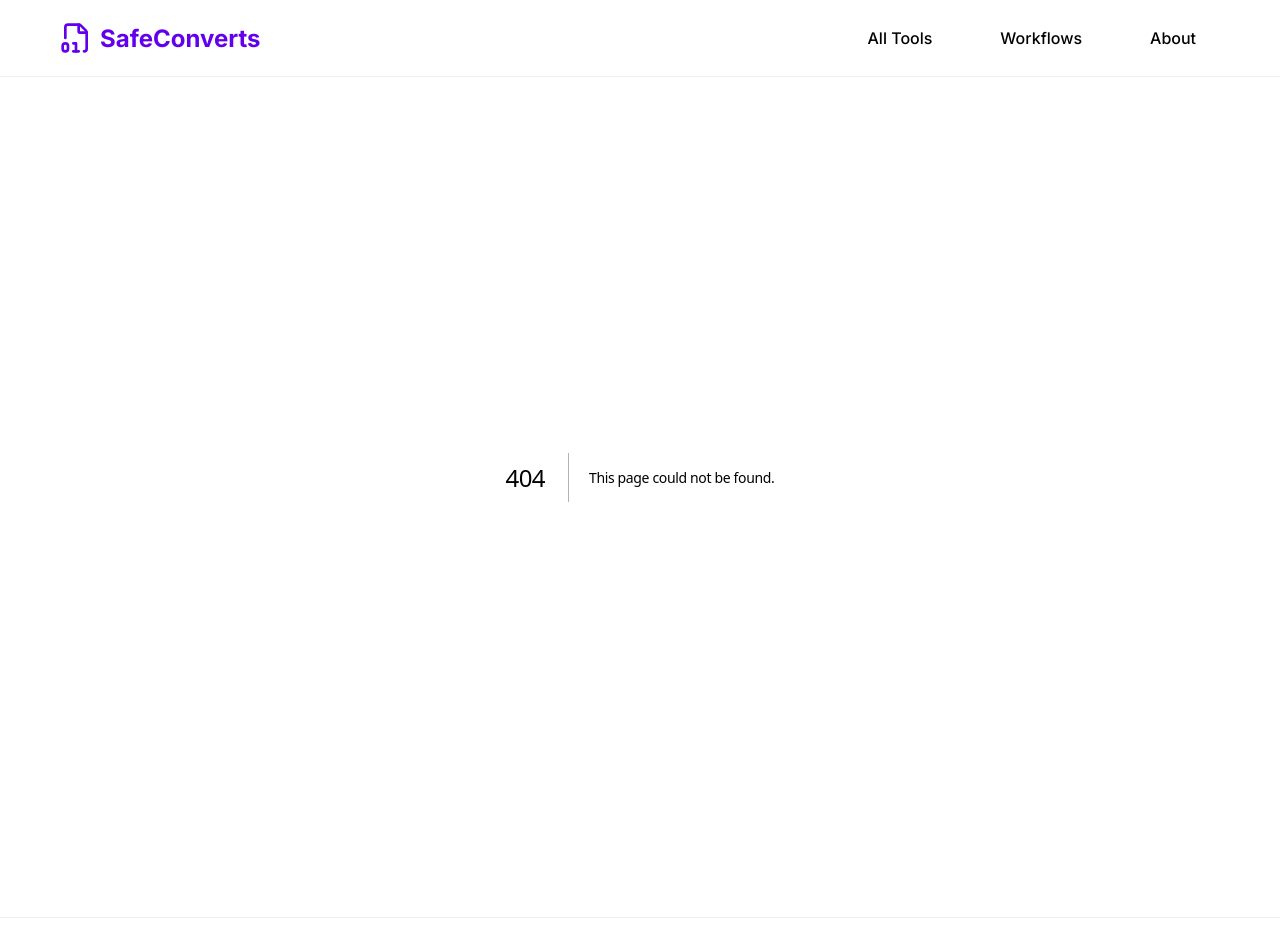
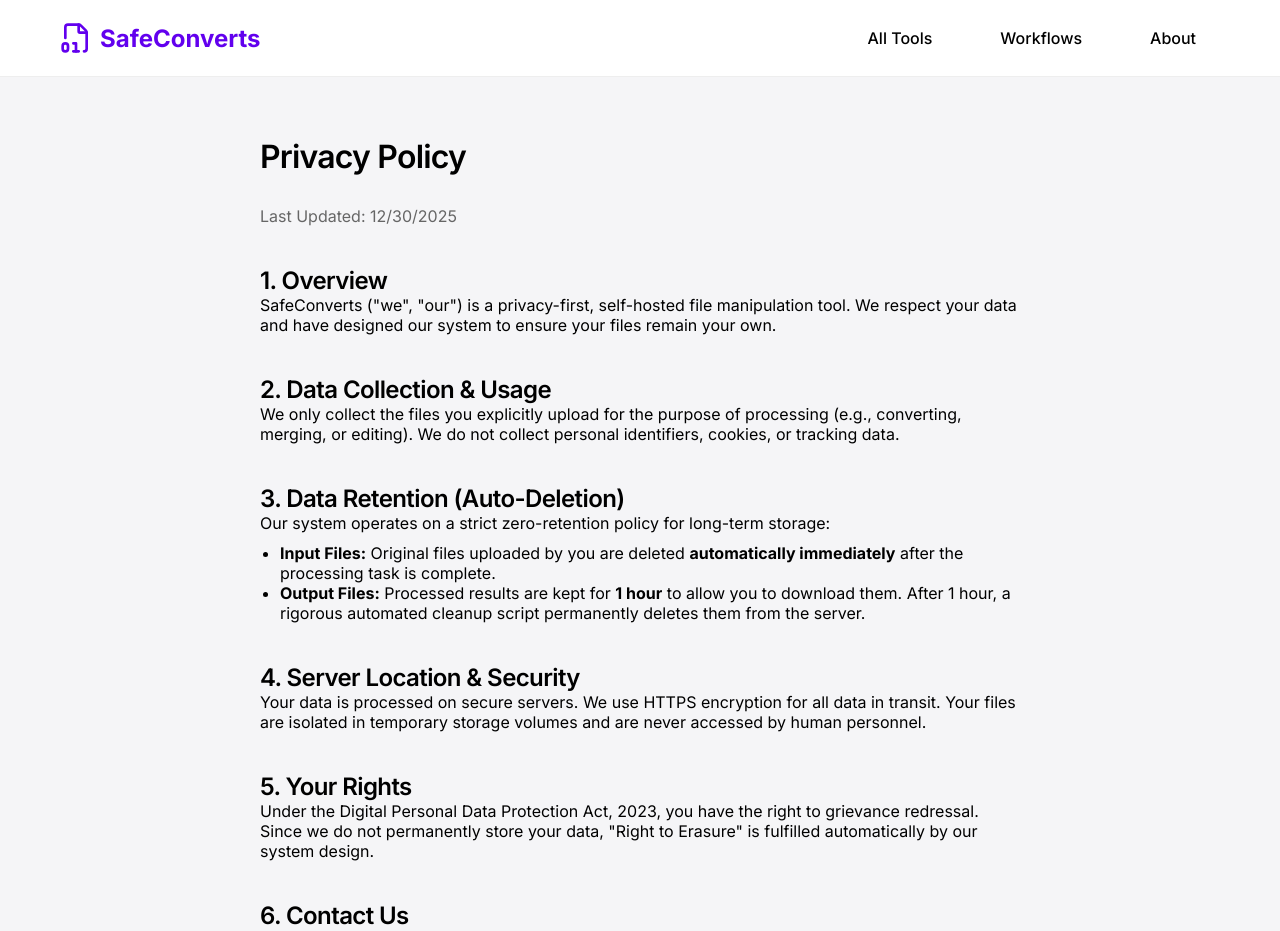
Before and after one commit to sarthakvarshney8081/safeconvert, a Next.js app in the folder frontend/: page /privacy in a window 1280 px wide. Before the commit this address had no page. Shown: the top 931 px of the page. Built offline with nearby package versions, Linux system fonts and the light colour scheme.

Commit message:
Add Privacy Policy page for DPDP compliance

```diff
--- /dev/null
+++ b/frontend/app/privacy/page.tsx
@@ -0,0 +1,50 @@
+import React from 'react';
+
+export const metadata = {
+    title: 'Privacy Policy - SafeConverts',
+    description: 'How we handle your data securely.',
+};
+
+export default function PrivacyPage() {
+    return (
+        <div className="container" style={{ maxWidth: 800, padding: '60px 20px' }}>
+            <h1 style={{ marginBottom: 30 }}>Privacy Policy</h1>
+            <p style={{ color: '#666', marginBottom: 40 }}>Last Updated: {new Date().toLocaleDateString()}</p>
+
+            <section style={{ marginBottom: 40 }}>
+                <h2>1. Overview</h2>
+                <p>SafeConverts ("we", "our") is a privacy-first, self-hosted file manipulation tool. We respect your data and have designed our system to ensure your files remain your own.</p>
+            </section>
+
+            <section style={{ marginBottom: 40 }}>
+                <h2>2. Data Collection & Usage</h2>
+                <p>We only collect the files you explicitly upload for the purpose of processing (e.g., converting, merging, or editing). We do not collect personal identifiers, cookies, or tracking data.</p>
+            </section>
+
+            <section style={{ marginBottom: 40 }}>
+                <h2>3. Data Retention (Auto-Deletion)</h2>
+                <p>Our system operates on a strict zero-retention policy for long-term storage:</p>
+                <ul style={{ listStyle: 'disc', paddingLeft: 20, marginTop: 10 }}>
+                    <li><strong>Input Files:</strong> Original files uploaded by you are deleted <strong>automatically immediately</strong> after the processing task is complete.</li>
+                    <li><strong>Output Files:</strong> Processed results are kept for <strong>1 hour</strong> to allow you to download them. After 1 hour, a rigorous automated cleanup script permanently deletes them from the server.</li>
+                </ul>
+            </section>
+
+            <section style={{ marginBottom: 40 }}>
+                <h2>4. Server Location & Security</h2>
+                <p>Your data is processed on secure servers. We use HTTPS encryption for all data in transit. Your files are isolated in temporary storage volumes and are never accessed by human personnel.</p>
+            </section>
+
+            <section style={{ marginBottom: 40 }}>
+                <h2>5. Your Rights</h2>
+                <p>Under the Digital Personal Data Protection Act, 2023, you have the right to grievance redressal. Since we do not permanently store your data, "Right to Erasure" is fulfilled automatically by our system design.</p>
+            </section>
+
+            <section style={{ marginBottom: 40 }}>
+                <h2>6. Contact Us</h2>
+                <p>If you have any questions or grievances regarding this policy, please contact us at:</p>
+                <p><strong>Email:</strong> support@safeconverts.com</p>
+            </section>
+        </div>
+    );
+}
```
